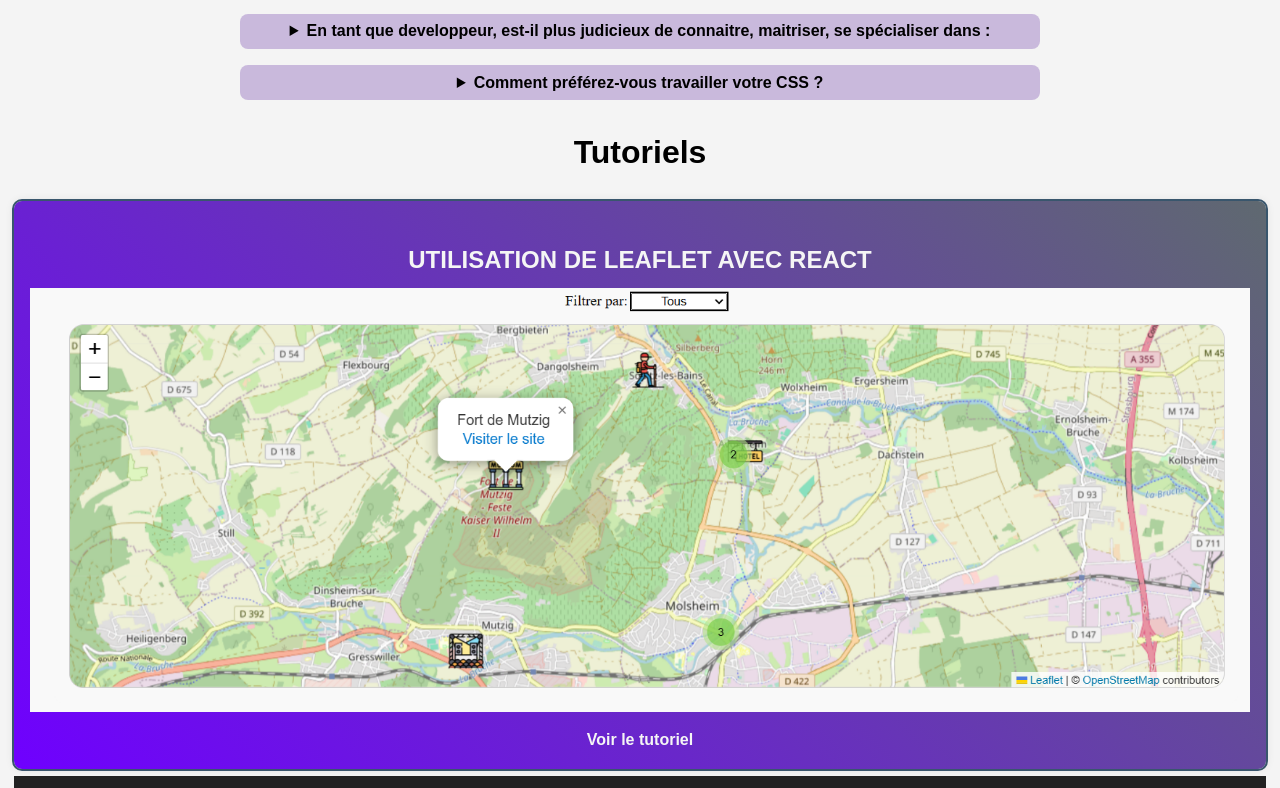
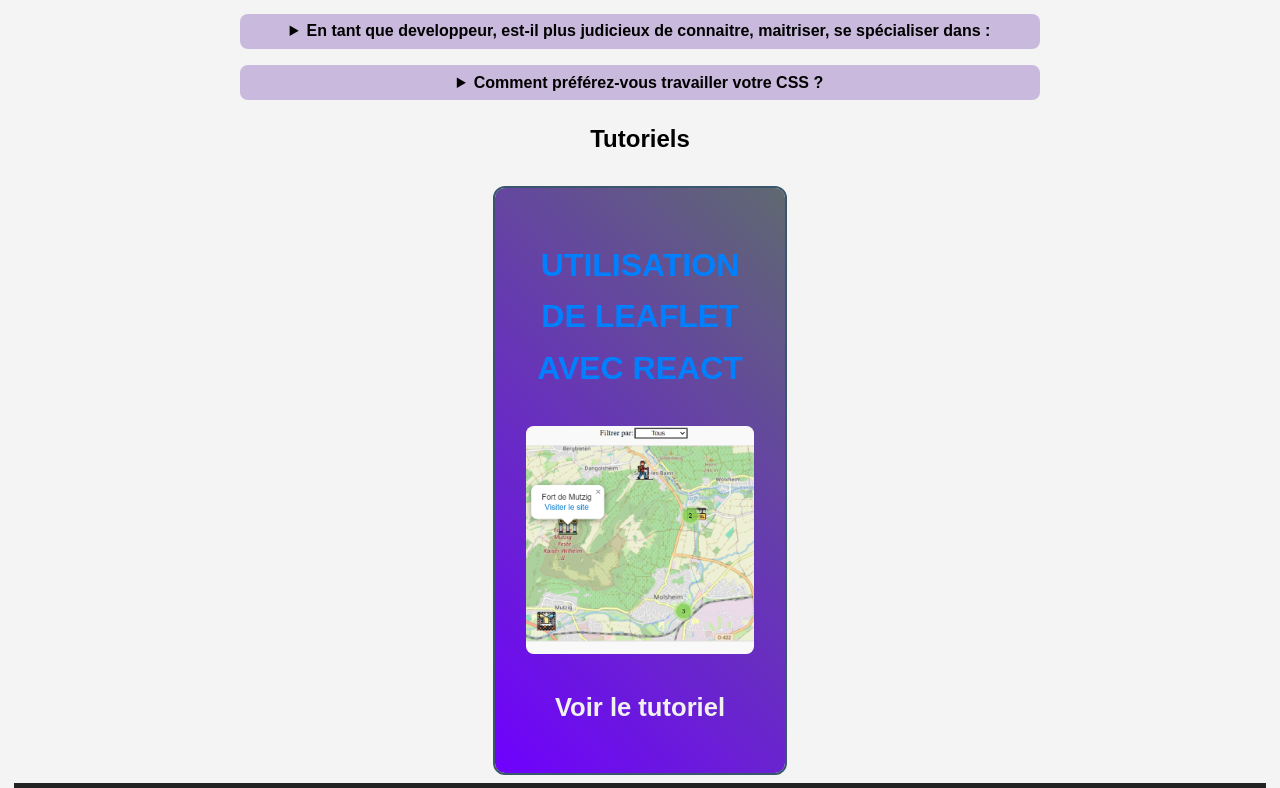
Before and after one commit to Chrstn67/christian-humbert-portfolio, a React (Vite) app: page / in a window 1280 px wide. Shown: the part 4732-5520 px from the top of the page. Built offline with nearby package versions, Linux system fonts and the light colour scheme.

Commit message:
modif scss comoosant tutos

```diff
--- a/src/components/Articles/Articles.jsx
+++ b/src/components/Articles/Articles.jsx
@@ -2,7 +2,6 @@ import React from "react";
 import "./Articles.scss";
 
 const Articles = () => {
-  // Créez un tableau de tutoriels avec des liens LinkedIn
   const tutorials = [
     {
       title: "Utilisation de Leaflet avec React",
--- a/src/components/Articles/Articles.scss
+++ b/src/components/Articles/Articles.scss
@@ -1,60 +1,46 @@
-// Articles.scss
+// Variables
+$primary: #0080ff;
+$secondary: #bce213;
+$text: #f0f0f0;
 
-$base-font-size: 16px;
-
-.Articles {
-  text-align: center;
-
-  h2 {
-    font-size: 2em;
-    margin-bottom: 1rem;
-  }
-
+// Styles
 .tutorial-list {
   display: flex;
   flex-wrap: wrap;
+  margin: 0 auto;
+  max-width: 1000px;
   justify-content: center;
-    gap: 1rem;
+}
 
 .tutorial-item {
-      text-decoration: none;
-      color: #333;
-      background-color: #f5f5f5;
-      padding: 1rem;
-      border-radius: 8px;
-      box-shadow: 0 0 10px rgba(0, 0, 0, 0.1);
-      transition: transform 0.3s ease-in-out;
+  width: 250px;
+  margin: 10px;
+  padding: 20px;
+  background-color: $secondary;
+  border-radius: 10px;
 
-      &:hover {
-        background: linear-gradient(45deg, #ff9100, #5f6970);
+  @media (max-width: 768px) {
+    width: 50%;
   }
 
-      div {
-        h3 {
-          font-size: 1.5rem;
-          margin-bottom: 0.5rem;
-          color: #f5f5f5;
-        }
-
-        .description {
+  @media (max-width: 576px) {
     width: 100%;
-          max-width: 100%;
-          height: auto;
-          margin-bottom: 0.5rem;
-        }
-
-        p {
-          font-size: 1rem;
-          margin: 0;
-          color: #f5f5f5;
-        }
-      }
   }
 }
 
-  @media (max-width: 768px) {
-    .tutorial-list {
-      flex-direction: column;
+.tutorial-item h3 {
+  font-size: 2rem;
+  color: $primary;
 }
+
+.tutorial-item img {
+  width: 15em;
+  height: 15em;
+  object-fit: cover;
+  border-radius: 0.5em;
 }
+
+.tutorial-item p {
+  font-size: 1.6rem;
+  color: $text;
 }
```
Lines whose indentation alone changed are shown as unchanged.
